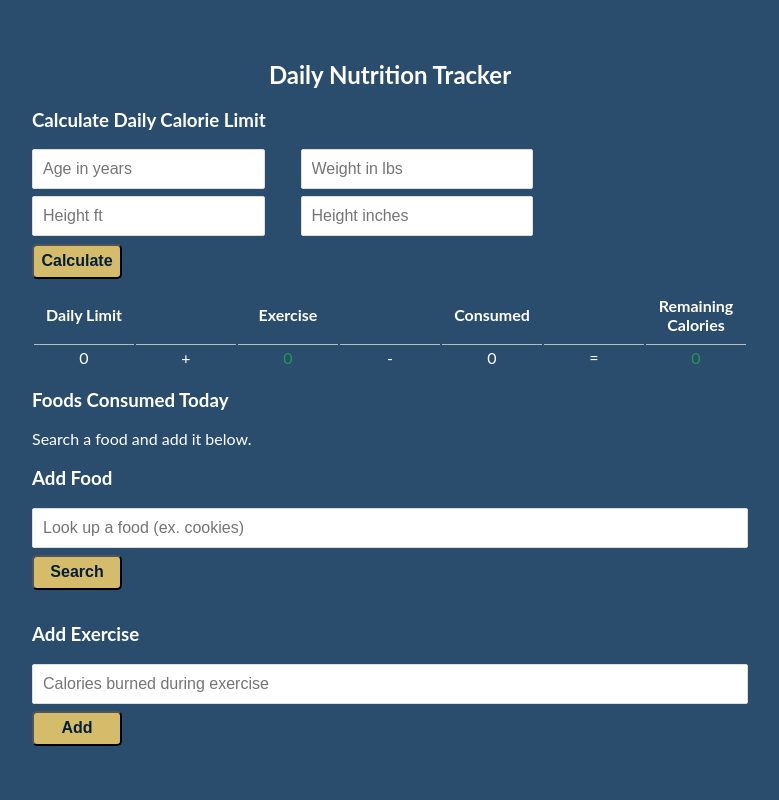
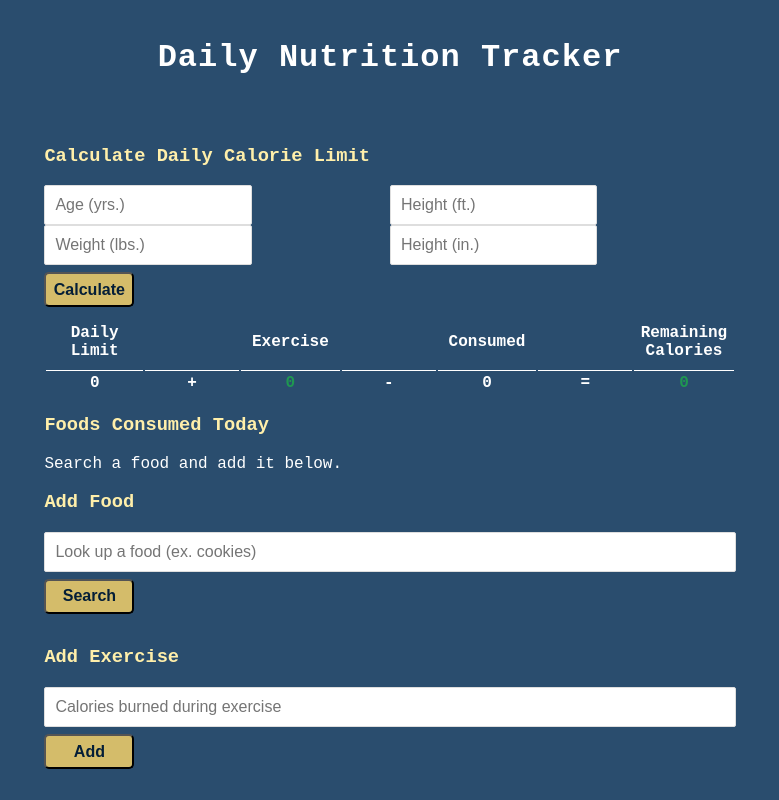
Before and after one commit to Rich5656/nutrition-app, a React (Create React App) app: page / in a window 1280 px wide. Shown: the whole page, without its empty margins (250-1029 px from the left). Built offline with nearby package versions, Linux system fonts and the light colour scheme.

Commit message:
More styling updates

```diff
--- a/src/App.css
+++ b/src/App.css
@@ -1,36 +1,66 @@
-:root {
-  --box-shadow: 0 1px 3px rgba(0, 0, 0, 0.12), 0 1px 2px rgba(0, 0, 0, 0.24);
-}
-
 * {
   box-sizing: border-box;
 }
 
+/* #root {
+  width: 50%;
+} */
+
 body {
+  font-family: 'Courier New', Courier, monospace;
   background-color: #2A4D6E;
   color: white;
   display: flex;
   flex-direction: column;
   align-items: center;
   justify-content: center;
+  padding-left: 20%;
+  padding-right: 20%;
   min-height: 100vh;
   margin: 0;
-  font-family: 'Lato', sans-serif;
   margin-left: 3%;
   margin-right: 3%;
 }
 
-.container {
-  margin: 30px auto;
-  width: 350px;
+
+
+h1 {
+  text-align: center;
+  letter-spacing: 1px;
+  margin-bottom: 10%;
+}
+
+h3 {
+  color: #FFEFAA;
+  text-transform: capitalize;
+}
+
+input[type='text'],
+input[type='number'] {
+  border: 1px solid #dedede;
+  border-radius: 2px;
+  display: block;
+  font-size: 16px;
+  padding: 10px;
+  width: 100%;
 }
 
 .exercise {
   color: #1f9751;
 }
 
-.food-list {
-  list-style: none;
+.calories-calculation-container {
+  display: grid;
+  grid-template-columns: 50% 50%;
+  row-gap: 10px;
+}
+
+.calculation-column-left {
+  width: 60%;
+}
+
+.calculation-column-right {
+  width: 60%
 }
 
 .grid-container {
@@ -41,15 +71,21 @@ body {
 
 .grid-item-food {
   text-align: left;
-  font-size: large;
+  font-size: medium;
 }
 
 .grid-item-calories {
   display: flex;
   justify-content: center;
   align-items: center;
-  font-size: large;
-  font-weight: 250;
+  font-size: medium;
+  font-weight: bold;
+}
+
+.btn-wrapper {
+  display: flex;
+  justify-content: center;
+  align-items: center;
 }
 
 .grid-item-btn {
@@ -57,9 +93,8 @@ body {
   color: #041E37;
   font-size: medium;
   font-weight: bold;
-  display: block;
-  margin: auto 25% auto 5%;
   width: 75px;
+  height: 25px;
   cursor: pointer;
   border-radius: 12px;
   text-align: center;
@@ -68,31 +103,6 @@ body {
 
 .grid-item-btn:hover {
   transform: scale(1.1);
-}
-
-.flex-container {
-  display: flex;
-  margin-top: 1%;
-}
-
-.cal-limit-disp-left {
-  margin-right: 5%;
-  width: auto;
-}
-
-.cal-limit-disp-right {
- margin-right: 30%;
-}
-
-.food-name {
-  margin-right: auto;
-}
-
-.food-cals {
-  display: block;
-  margin: auto;
-  margin-left: 5%;
-  margin-right: 5%;
 }
 
 .square-btn {
@@ -113,140 +123,16 @@ body {
   transform: scale(1.05);
 }
 
-.add-food-btn {
-  display: block;
-  margin: auto;
-  margin-right: 10%;
-  margin-left: 5%;
-
-}
-
-.delete-btn {
-  display: block;
-  margin: auto;
-  margin-right: 25%;
-  margin-left: 5%;
-  cursor: pointer;
-  border-radius: 12px;
-}
-
-h1 {
-  letter-spacing: 1px;
-  margin: 0;
-}
-h2 {
-  text-align: center;
-}
 th {
   table-layout: fixed;
   width: 100px;
   text-align: center;
-  border-bottom: 1px solid #bbb;
+  border-bottom: 1px solid white;
   padding-bottom: 10px;
   margin: 40px 0 10px;
 }
 
 tr {
   text-align: center;
+  font-weight: bold;
 }
-
-h4 {
-  margin: 0;
-  text-transform: uppercase;
-}
-
-.inc-exp-container {
-  background-color: #fff;
-  box-shadow: var(--box-shadow);
-  padding: 20px;
-  display: flex;
-  justify-content: space-between;
-  margin: 20px 0;
-}
-
-.inc-exp-container > div {
-  flex: 1;
-  text-align: center;
-}
-
-.inc-exp-container > div:first-of-type {
-  border-right: 1px solid #dedede;
-}
-
-label {
-  display: inline-block;
-  margin: 10px 0;
-}
-
-input[type='text'],
-input[type='number'] {
-  border: 1px solid #dedede;
-  border-radius: 2px;
-  display: block;
-  font-size: 16px;
-  padding: 10px;
-  width: 100%;
-}
-
-.btn {
-  cursor: pointer;
-  background-color: #9c88ff;
-  box-shadow: var(--box-shadow);
-  color: #fff;
-  border: 0;
-  display: block;
-  font-size: 16px;
-  margin: 10px 0 30px;
-  padding: 10px;
-  width: 100%;
-}
-
-.btn:focus,
-.delete-btn:focus {
-  outline: 0;
-}
-
-.list {
-  list-style-type: none;
-  padding: 0;
-  margin-bottom: 40px;
-}
-
-.list li {
-  background-color: #fff;
-  box-shadow: var(--box-shadow);
-  color: #333;
-  display: flex;
-  justify-content: space-between;
-  position: relative;
-  padding: 10px;
-  margin: 10px 0;
-}
-
-.list li.plus {
-  border-right: 5px solid #2ecc71;
-}
-
-.list li.minus {
-  border-right: 5px solid #c0392b;
-}
-
-/* .delete-btn {
-  cursor: pointer;
-  background-color: #e74c3c;
-  border: 0;
-  color: #fff;
-  font-size: 20px;
-  line-height: 20px;
-  padding: 2px 5px;
-  position: absolute;
-  top: 50%;
-  left: 0;
-  transform: translate(-100%, -50%);
-  opacity: 0;
-  transition: opacity 0.3s ease;
-} */
-
-.list li:hover .delete-btn {
-  opacity: 1;
-}
--- a/src/components/DailyCaloriesCalculation.jsx
+++ b/src/components/DailyCaloriesCalculation.jsx
@@ -25,13 +25,15 @@ export const DailyCaloriesCalculation = () => {
   return (
     <>
         <h3>Calculate Daily Calorie Limit</h3>
-        <div className='flex-container'>
-          <input className='cal-limit-disp-left' type="number" max='150' min='0' value={age} onChange={(event) => setAge(event.target.value)} placeholder='Age in years' />
-          <input className='cal-limit-disp-right' type="number" max='500' min='0' value={weight} onChange={(event) => setWeight(event.target.value)} placeholder='Weight in lbs' />
-        </div>
-        <div className='flex-container'>
-          <input className='cal-limit-disp-left' type="number" max='10' min='0' value={feet} onChange={(event) => setFeet(event.target.value)} placeholder='Height ft' />
-          <input className='cal-limit-disp-right' type="number" max='11' min='0' value={inches} onChange={(event) => setInches(event.target.value)} placeholder='Height inches' />
+        <div className='calories-calculation-container'>
+          <div className='calculation-column-left'>
+            <input type="number" max='150' min='0' value={age} onChange={(event) => setAge(event.target.value)} placeholder='Age (yrs.)' />
+            <input type="number" max='500' min='0' value={weight} onChange={(event) => setWeight(event.target.value)} placeholder='Weight (lbs.)' />
+          </div>
+          <div className='calculation-column-right'>
+            <input type="number" max='10' min='0' value={feet} onChange={(event) => setFeet(event.target.value)} placeholder='Height (ft.)' />
+            <input type="number" max='11' min='0' value={inches} onChange={(event) => setInches(event.target.value)} placeholder='Height (in.)' />
+          </div>
         </div>
         <button className='square-btn' onClick={event => submitDailyCalories(event)}>Calculate</button>
     </>
--- a/src/components/Exercise.jsx
+++ b/src/components/Exercise.jsx
@@ -17,6 +17,7 @@ export const Exercise = () => {
                 <button id='addExerciseButton' className='square-btn' onClick={exercise ? () => addExercise(parseFloat(exercise)): null}>
                     Add
                 </button>
+
             </div>
         </>
     )
--- a/src/components/Foods.jsx
+++ b/src/components/Foods.jsx
@@ -8,9 +8,11 @@ export const Foods = ({ entry }) => {
 
   return (
     <>
-        <div className='grid-item-food'>{entry.food}</div>
-        <div className='grid-item-calories'>{entry.calories} Cal </div>
+      <div className='grid-item-food'>{entry.food}</div>
+      <div className='grid-item-calories'>{entry.calories} Cal </div>
+      <div className='btn-wrapper'>
         <button className='grid-item-btn' onClick={() => deleteFood(entry.id)}>Delete</button>
+      </div>
     </>
   )
 }
--- a/src/components/Header.jsx
+++ b/src/components/Header.jsx
@@ -2,6 +2,6 @@ import React from 'react'
 
 export const Header = () => {
   return (
-    <h2>Daily Nutrition Tracker</h2>
+    <h1>Daily Nutrition Tracker</h1>
   )
 }
--- a/src/components/ResultsDisplay.jsx
+++ b/src/components/ResultsDisplay.jsx
@@ -31,7 +31,9 @@ export const ResultsDisplay = ({ foodName, nutritionList }) => {
         <>
           <div className='grid-item-food'>{foodName}</div>
           <div className='grid-item-calories'>{foodCals.length > 0 ? `${foodCals[0].value} Cal`: 'Na'}</div>
-          <button className='grid-item-btn' onClick={submitNewFood}>Add</button>
+          <div className='btn-wrapper'>
+            <button className='grid-item-btn' onClick={submitNewFood}>Add</button>
+          </div>
         </>
     )
 }
```
